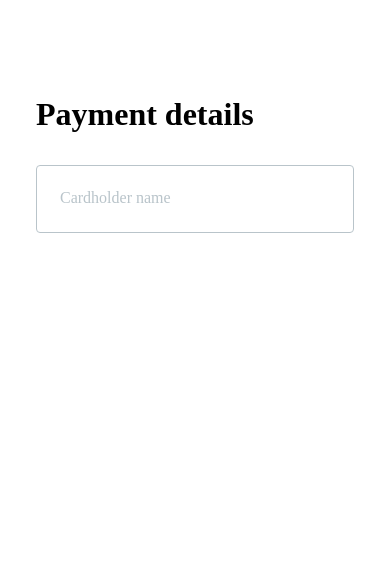
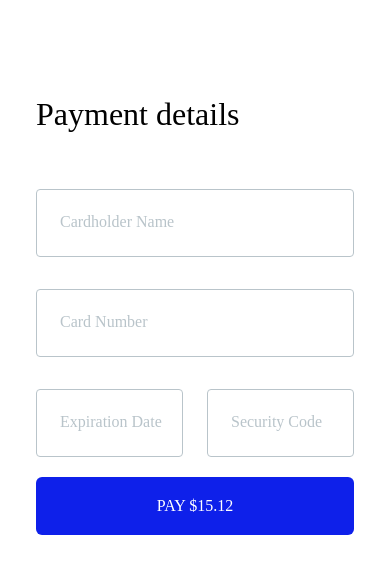
Before and after one commit to halilb/rn-credit-card, a React Native app: screen / in a window 390 px wide. Shown: the top 574 px of the page. Built offline with nearby package versions, Linux system fonts and the light colour scheme.

Commit message:
Created CreditCardForm UI.

```diff
--- a/App.tsx
+++ b/App.tsx
@@ -1,24 +1,17 @@
 import React, { useState } from 'react'
 import { StyleSheet, Text, ScrollView } from 'react-native'
-import TextField from './components/TextField'
+import CreditCardForm from './components/CreditCardForm'
 
-export default function App() {
-  const [name, setName] = useState('')
-
+const App: React.FC = () => {
   return (
     <ScrollView contentContainerStyle={styles.content}>
       <Text style={styles.title}>Payment details</Text>
-      <TextField
-        value={name}
-        label="Cardholder name"
-        onChangeText={(text) => setName(text)}
-      />
+      <CreditCardForm />
     </ScrollView>
   )
 }
 
 const styles = StyleSheet.create({
-  container: {},
   content: {
     paddingTop: 96,
     paddingHorizontal: 36,
@@ -27,7 +20,8 @@ const styles = StyleSheet.create({
     fontFamily: 'Avenir-Heavy',
     color: 'black',
     fontSize: 32,
-    fontWeight: 'bold',
     marginBottom: 32,
   },
 })
+
+export default App
--- /dev/null
+++ b/components/Button.tsx
@@ -0,0 +1,34 @@
+import React from 'react'
+import { StyleSheet, Text, TouchableOpacity } from 'react-native'
+
+type Props = React.ComponentProps<typeof TouchableOpacity> & {
+  title: string
+}
+
+const Button: React.FC<Props> = (props) => {
+  const { title, style, ...restOfProps } = props
+
+  return (
+    <TouchableOpacity style={[styles.container, style]} {...restOfProps}>
+      <Text style={styles.text}>{title}</Text>
+    </TouchableOpacity>
+  )
+}
+
+const styles = StyleSheet.create({
+  container: {
+    backgroundColor: '#0e20ea',
+    paddingVertical: 20,
+    justifyContent: 'center',
+    alignItems: 'center',
+    borderRadius: 6,
+  },
+  text: {
+    flex: 1,
+    color: 'white',
+    fontFamily: 'Avenir-Black',
+    fontSize: 16,
+  },
+})
+
+export default Button
--- /dev/null
+++ b/components/CreditCardForm.tsx
@@ -0,0 +1,66 @@
+import React, { useState } from 'react'
+import { StyleSheet, View } from 'react-native'
+import Button from './Button'
+import TextField from './TextField'
+
+const CreditCardForm: React.FC = () => {
+  const [name, setName] = useState('')
+  const [cardNumber, setCardNumber] = useState('')
+  const [expiration, setExpiration] = useState('')
+  const [cvv, setCvv] = useState('')
+
+  function onSubmit() {
+    console.log('form submitted')
+  }
+
+  return (
+    <View>
+      <TextField
+        style={styles.textField}
+        label="Cardholder Name"
+        value={name}
+        onChangeText={(text) => setName(text)}
+      />
+      <TextField
+        style={styles.textField}
+        label="Card Number"
+        value={cardNumber}
+        onChangeText={(text) => setCardNumber(text)}
+      />
+      <View style={styles.row}>
+        <TextField
+          style={[
+            styles.textField,
+            {
+              marginRight: 24,
+            },
+          ]}
+          label="Expiration Date"
+          value={expiration}
+          onChangeText={(text) => setExpiration(text)}
+        />
+        <TextField
+          style={styles.textField}
+          label="Security Code"
+          value={cvv}
+          onChangeText={(text) => setCvv(text)}
+        />
+      </View>
+      <Button title="PAY $15.12" onPress={onSubmit} />
+    </View>
+  )
+}
+
+const styles = StyleSheet.create({
+  row: {
+    flex: 1,
+    flexDirection: 'row',
+    marginBottom: 36,
+  },
+  textField: {
+    flex: 1,
+    marginTop: 24,
+  },
+})
+
+export default CreditCardForm
```
